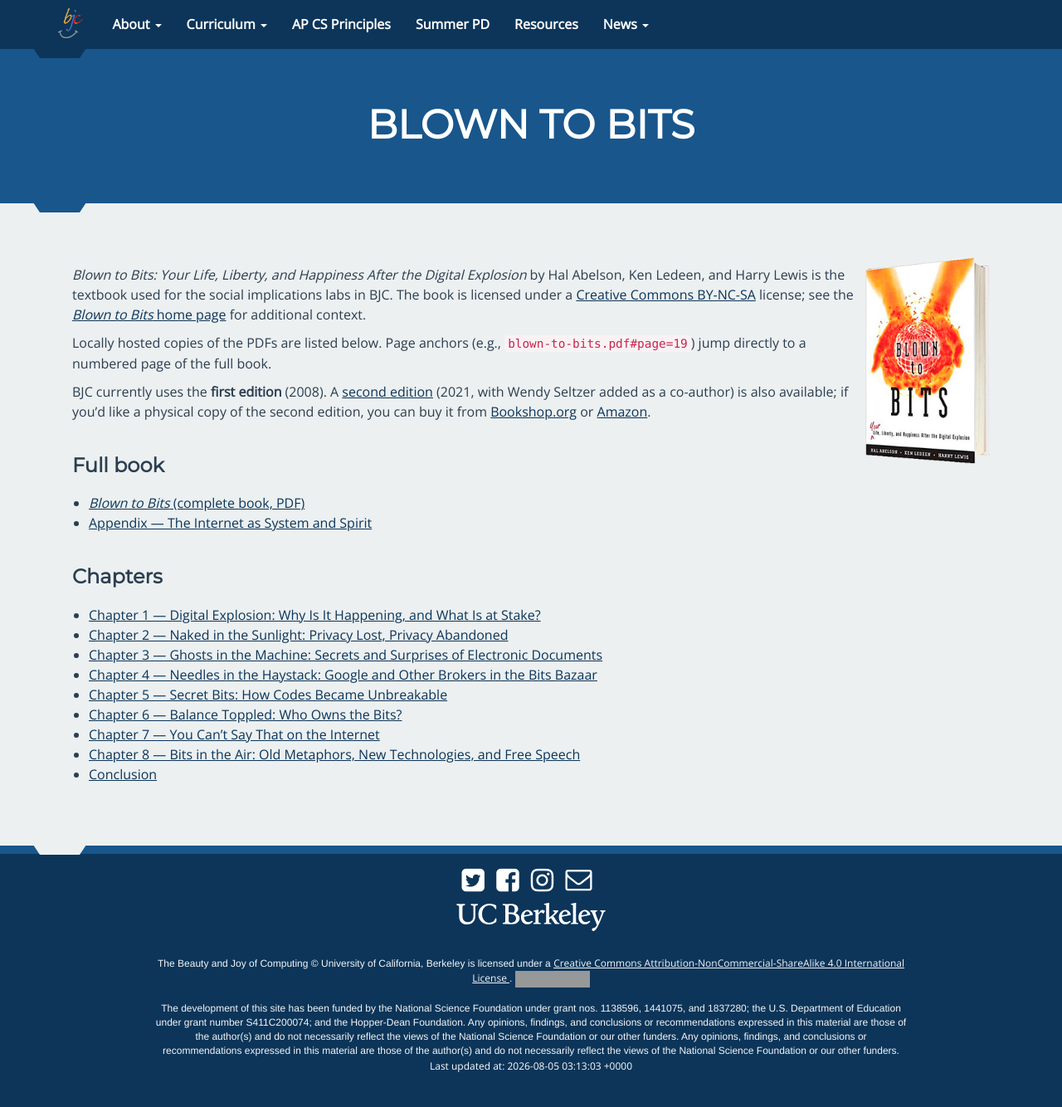
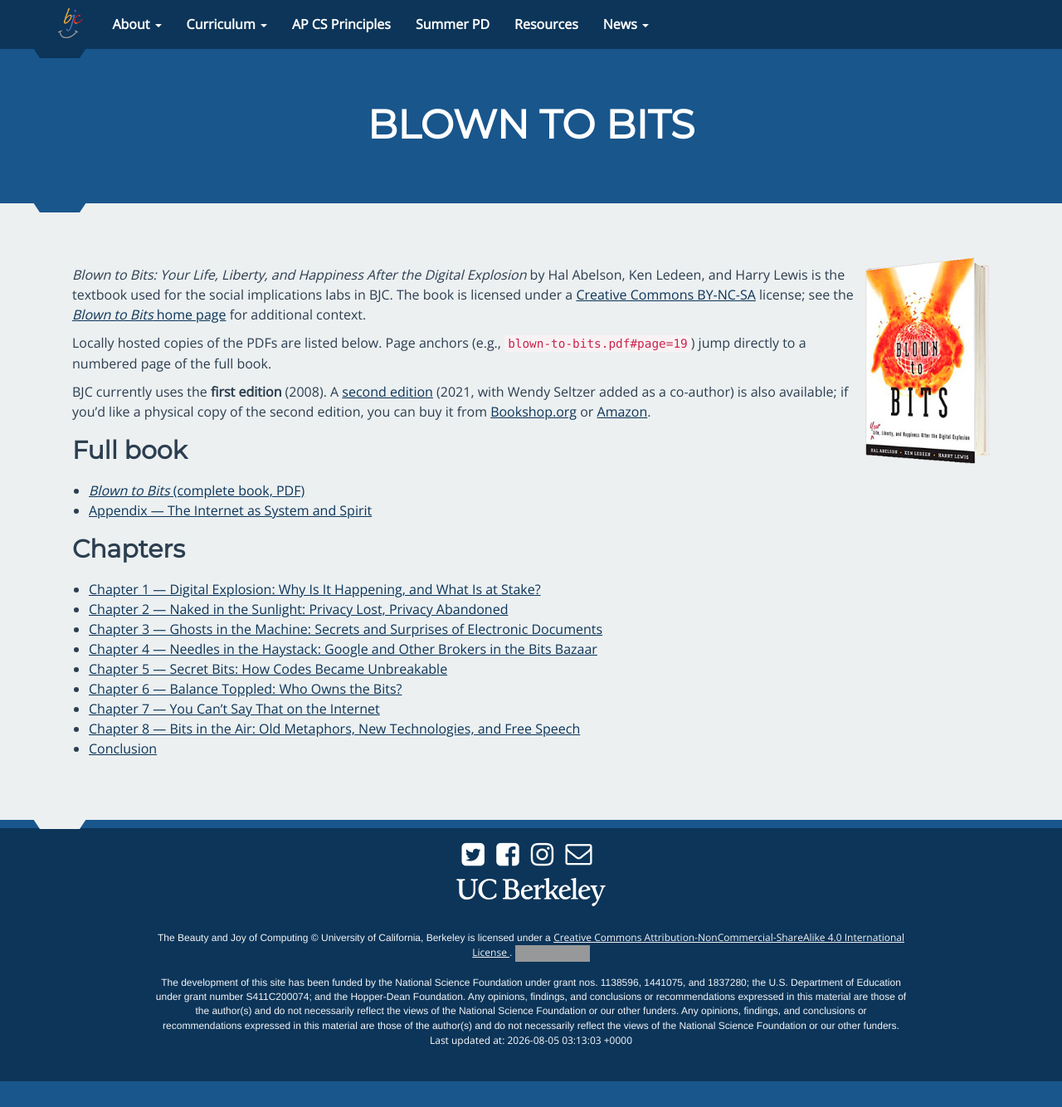
Before and after one commit to beautyjoy/beautyjoy.github.io, a Jekyll site: the page built from blown-to-bits.md, in a window 1280 px wide and 1334 px high. Shown: the whole window at 83% size. Built offline with Jekyll 4.4.1, drawn with Linux system fonts in a browser that asks for light colours; grey boxes are pictures that could not be loaded.

Commit message:
fix: resolve a11y failures in content and third-party embeds
- Correct heading hierarchy in blown-to-bits.md to fix heading-order violations.
- Enable the [data-a11y-external-errors] exclusion selector in the test suite.
- Apply the external error marker to the Facebook share widget in post layouts.
- Suppress accessibility violations originating from vendor-controlled iframes (Stripe and Facebook).

Co-authored-by: Claude Code <noreply@anthropic.com>

```diff
--- a/_layouts/post.html
+++ b/_layouts/post.html
@@ -27,7 +27,7 @@ layout: default
 
 <div class="sharing-buttons">
     <!-- Facebook -->
-    <div class="fb-share-button" data-layout="button" data-size="small" data-mobile-iframe="true"><a class="fb-xfbml-parse-ignore" target="_blank" href="https://www.facebook.com/sharer/sharer.php?src=sdkpreparse">Share</a></div>
+    <div class="fb-share-button" data-a11y-external-errors="true" data-layout="button" data-size="small" data-mobile-iframe="true"><a class="fb-xfbml-parse-ignore" target="_blank" href="https://www.facebook.com/sharer/sharer.php?src=sdkpreparse">Share</a></div>
     <!-- Twitter -->
     <!-- <a href="https://twitter.com/share" class="twitter-share-button" data-show-count="false">Tweet</a>
     <script async src="//platform.twitter.com/widgets.js" charset="utf-8"></script> -->
--- a/blown-to-bits.md
+++ b/blown-to-bits.md
@@ -12,12 +12,12 @@ Locally hosted copies of the PDFs are listed below. Page anchors (e.g., `blown-t
 
 BJC currently uses the **first edition** (2008). A [second edition](https://www.bitsbook.com/wp-content/uploads/2021/08/9780137441075-Blown-to-Bits-2e.pdf) (2021, with Wendy Seltzer added as a co-author) is also available; if you'd like a physical copy of the second edition, you can buy it from [Bookshop.org](https://bookshop.org/shop/cspbjc) or [Amazon](http://amzn.com/dp/0134850017?tag=calphoto-20).
 
-### Full book
+## Full book
 
 - [*Blown to Bits* (complete book, PDF)](/bjc-r/docs/blown-to-bits/blown-to-bits.pdf)
 - [Appendix &mdash; The Internet as System and Spirit](/bjc-r/docs/blown-to-bits/Btb_Appendix.pdf)
 
-### Chapters
+## Chapters
 
 - [Chapter 1 &mdash; Digital Explosion: Why Is It Happening, and What Is at Stake?](/bjc-r/docs/blown-to-bits/chapter1.pdf)
 - [Chapter 2 &mdash; Naked in the Sunlight: Privacy Lost, Privacy Abandoned](/bjc-r/docs/blown-to-bits/chapter2.pdf)
```
Also changed, not shown: spec/accessibility_spec.rb (+7 -1 lines).
